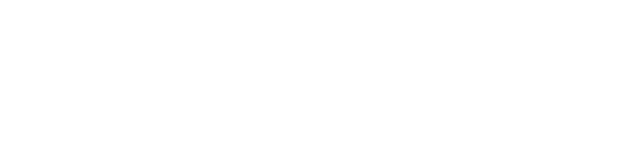
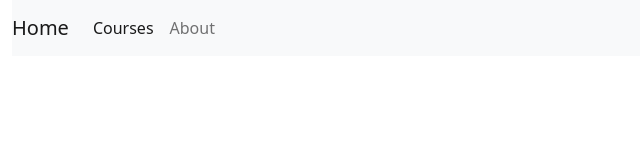
Before and after one commit to Shaher-11/Academy, a website: page index.html in a window 1280 px wide. Shown: the whole page, without its empty margins (0-640 px from the left). Drawn offline with nearby package versions, Linux system fonts and the light colour scheme.

Commit message:
Add the navbar

```diff
--- a/index.html
+++ b/index.html
@@ -13,7 +13,29 @@
   <title>Academy</title>
 </head>
 
-<body>
+<body class="container-fluid">
+
+  <header>
+    <nav class="navbar navbar-expand-lg navbar-light bg-light">
+        <a class="navbar-brand" href="#">Home</a>
+        <button class="navbar-toggler" type="button" data-bs-toggle="collapse" data-bs-target="#navbarNavDropdown" aria-controls="navbarNavDropdown" aria-expanded="false" aria-label="Toggle navigation">
+          <span class="navbar-toggler-icon"></span>
+        </button>
+        <div class="collapse navbar-collapse" id="navbarNavDropdown">
+          <ul class="navbar-nav">
+            <li class="nav-item">
+              <a class="nav-link active" aria-current="page" href="#">Courses</a>
+            </li>
+            <li class="nav-item">
+              <a class="nav-link" href="#">About</a>
+            </li>
+          </ul>
+        </div>
+    </nav>
+  </header>
+
+
+
 
 </body>
 
```
